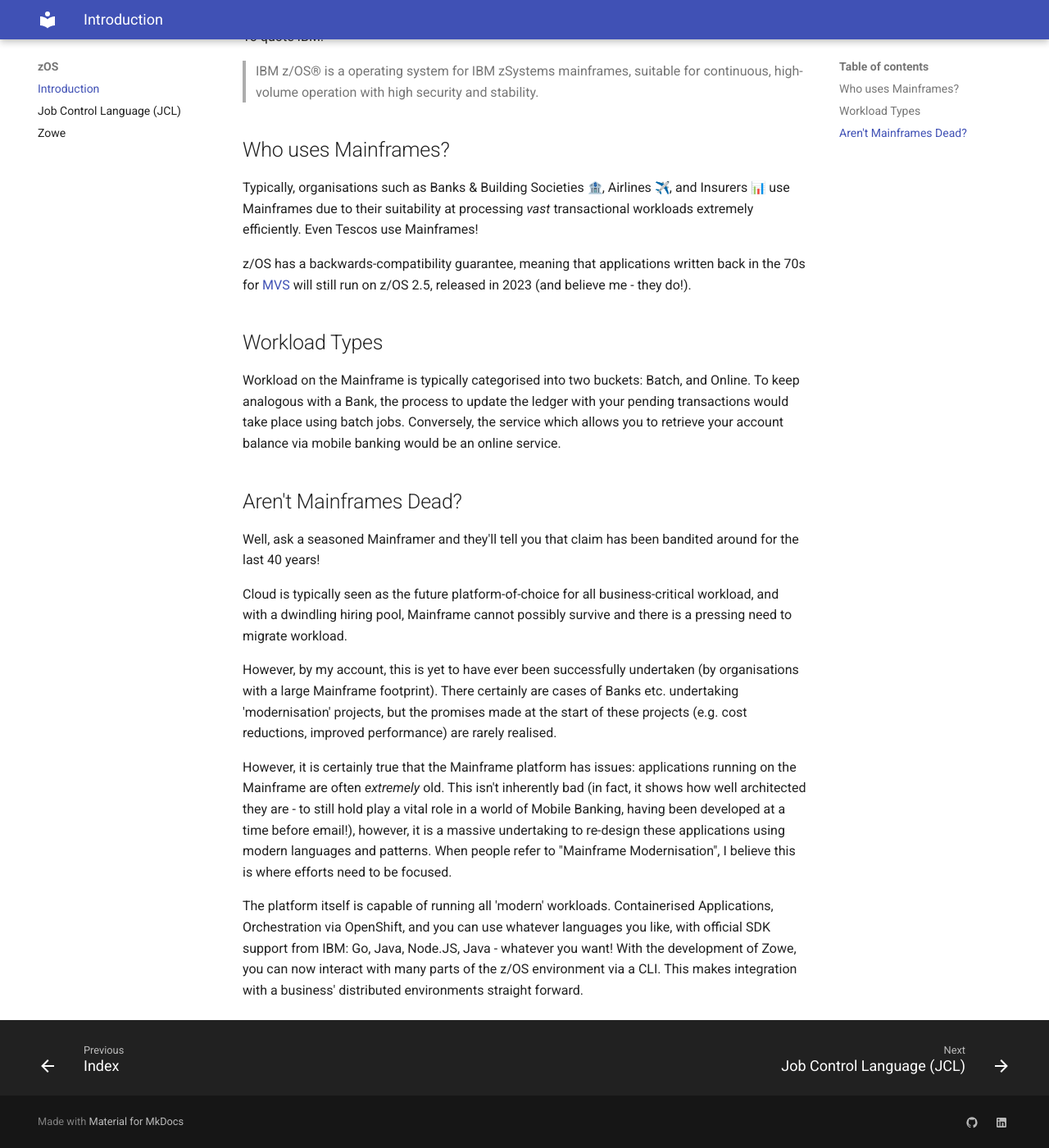
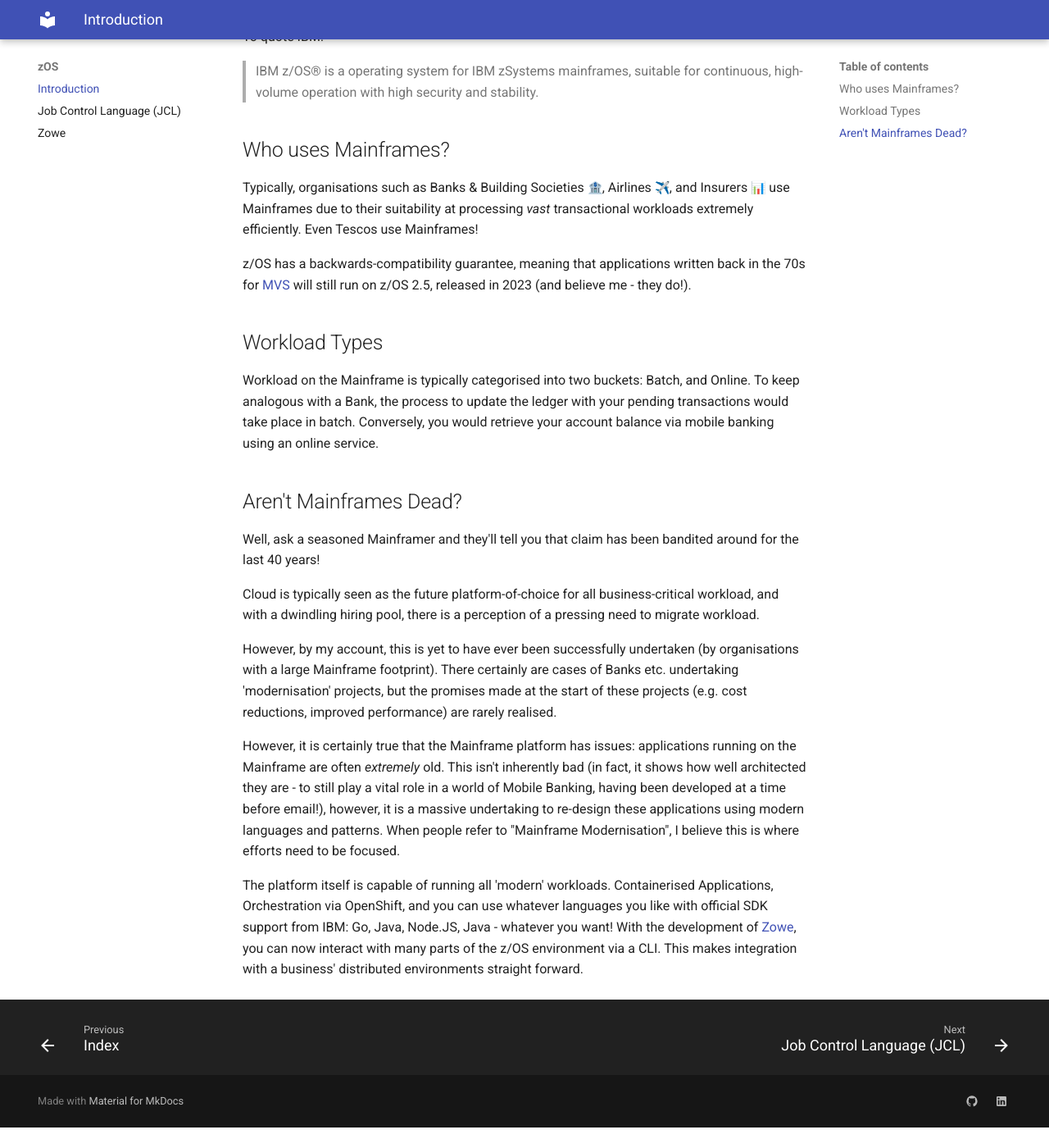
Before and after one commit to OscarCameron/OscarKB, an MkDocs documentation site: the page built from docs/zOS/index.md, in a window 1280 px wide and 1400 px high, scrolled down 288 px. Shown: the whole window at 82% size. Built offline with MkDocs 1.6.1 and Material for MkDocs 9.7.7, drawn with Linux system fonts in a browser that asks for light colours; emoji names are drawn with the system emoji font; after the commit the page ends 1663 px from its top, so only the background shows below that.

```diff
--- a/docs/zOS/index.md
+++ b/docs/zOS/index.md
@@ -13,16 +13,16 @@ z/OS has a backwards-compatibility guarantee, meaning that applications written
 
 ## Workload Types
 
-Workload on the Mainframe is typically categorised into two buckets: Batch, and Online. To keep analogous with a Bank, the process to update the ledger with your pending transactions would take place using batch jobs. Conversely, the service which allows you to retrieve your account balance via mobile banking would be an online service.
+Workload on the Mainframe is typically categorised into two buckets: Batch, and Online. To keep analogous with a Bank, the process to update the ledger with your pending transactions would take place in batch. Conversely, you would retrieve your account balance via mobile banking using an online service.
 
 ## Aren't Mainframes Dead?
 
 Well, ask a seasoned Mainframer and they'll tell you that claim has been bandited around for the last 40 years!
 
-Cloud is typically seen as the future platform-of-choice for all business-critical workload, and with a dwindling hiring pool, Mainframe cannot possibly survive and there is a pressing need to migrate workload.
+Cloud is typically seen as the future platform-of-choice for all business-critical workload, and with a dwindling hiring pool, there is a perception of a pressing need to migrate workload.
 
 However, by my account, this is yet to have ever been successfully undertaken (by organisations with a large Mainframe footprint). There certainly are cases of Banks etc. undertaking 'modernisation' projects, but the promises made at the start of these projects (e.g. cost reductions, improved performance) are rarely realised.
 
-However, it is certainly true that the Mainframe platform has issues: applications running on the Mainframe are often _extremely_ old. This isn't inherently bad (in fact, it shows how well architected they are - to still hold play a vital role in a world of Mobile Banking, having been developed at a time before email!), however, it is a massive undertaking to re-design these applications using modern languages and patterns. When people refer to "Mainframe Modernisation", I believe this is where efforts need to be focused.
+However, it is certainly true that the Mainframe platform has issues: applications running on the Mainframe are often _extremely_ old. This isn't inherently bad (in fact, it shows how well architected they are - to still play a vital role in a world of Mobile Banking, having been developed at a time before email!), however, it is a massive undertaking to re-design these applications using modern languages and patterns. When people refer to "Mainframe Modernisation", I believe this is where efforts need to be focused.
 
-The platform itself is capable of running all 'modern' workloads. Containerised Applications, Orchestration via OpenShift, and you can use whatever languages you like, with official SDK support from IBM: Go, Java, Node.JS, Java - whatever you want! With the development of Zowe, you can now interact with many parts of the z/OS environment via a CLI. This makes integration with a business' distributed environments straight forward.
+The platform itself is capable of running all 'modern' workloads. Containerised Applications, Orchestration via OpenShift, and you can use whatever languages you like with official SDK support from IBM: Go, Java, Node.JS, Java - whatever you want! With the development of [Zowe](https://www.zowe.org), you can now interact with many parts of the z/OS environment via a CLI. This makes integration with a business' distributed environments straight forward.
```
Also changed, not shown: 1 other file.
